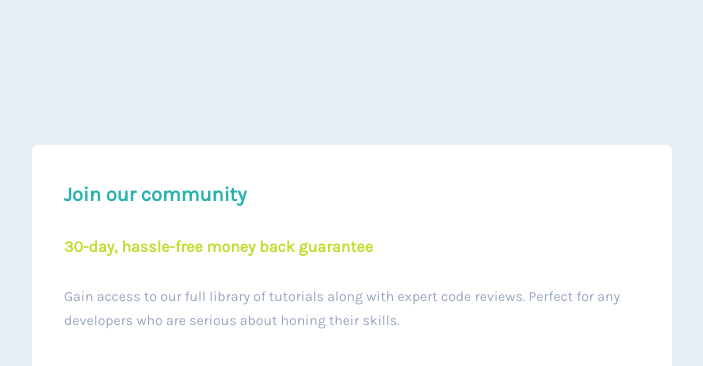
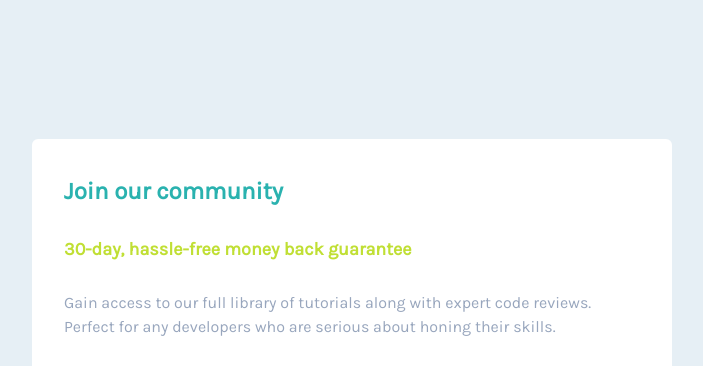
Before and after one commit to flaviare1s/single-price-grid-component, a website: page index.html in a window 1280 px wide. Shown: the top 366 px of the page, without its empty margins (288-991 px from the left). Drawn offline with nearby package versions, Linux system fonts and the light colour scheme.

Commit message:
Update index.html

```diff
--- a/index.html
+++ b/index.html
@@ -34,9 +34,9 @@
 <body class="bg-backgroundB font-karla flex flex-col justify-center items-center mx-auto max-w-80 md:max-w-screen-sm">
   <main class="min-w-full p-0 grid md:grid-cols-2">
     <div class="bg-white py-7 px-6 md:rounded-t-md md:col-span-2 md:py-9 md:px-8">
-      <h1 class="text-ciano text-xl font-bold">Join our community</h1>
-      <h3 class="text-amareloBrilho font-bold py-7 leading-5">30-day, hassle-free money back guarantee</h3>
-      <p class="text-azulCinzento text-sm leading-6">
+      <h1 class="text-ciano text-xl font-bold md:text-2xl">Join our community</h1>
+      <h3 class="text-amareloBrilho font-bold py-7 leading-5 md:text-lg">30-day, hassle-free money back guarantee</h3>
+      <p class="text-azulCinzento text-sm leading-6 md:text-base">
         Gain access to our full library of tutorials along with expert code reviews.
         Perfect for any developers who are serious about honing their skills.
       </p>
```
